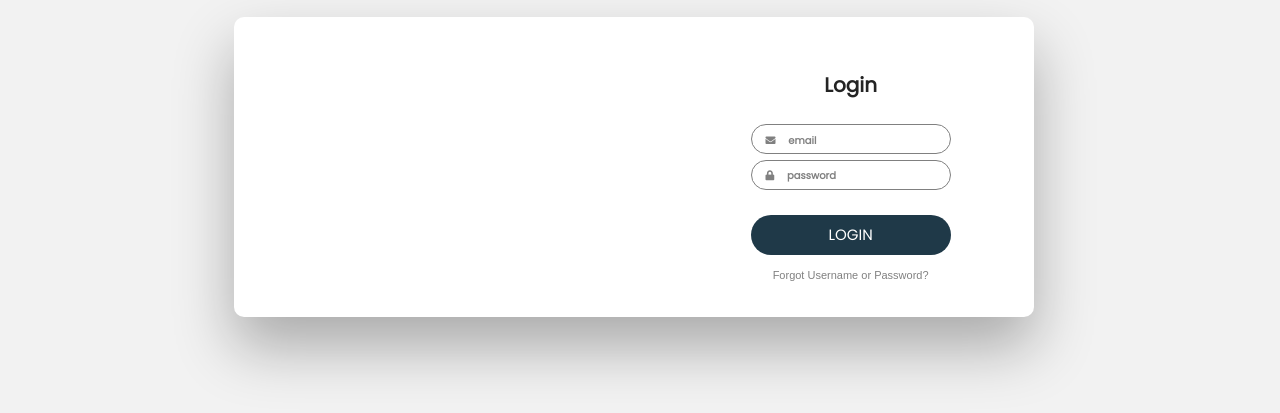
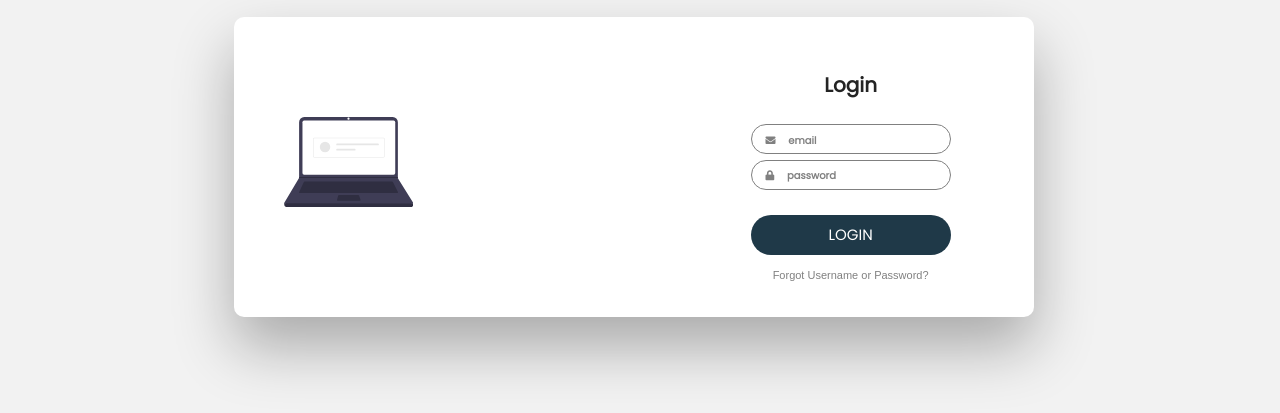
Before and after one commit to minskyyy/minskyyy.github.io, a plain HTML site: page index.html in a window 1280 px wide. Shown: the part 63-476 px from the top of the page. Drawn offline with nearby package versions, Linux system fonts and the light colour scheme.

Commit message:
Update index.html

```diff
--- a/index.html
+++ b/index.html
@@ -3,11 +3,13 @@
 <html lang="en">
 <head>
   <link href='https://fonts.googleapis.com/css?family=Poppins' rel='stylesheet'>
+  <link href="/css/main.css" rel="stylesheet" type="text/css" />
   <link rel="stylesheet" href="https://cdnjs.cloudflare.com/ajax/libs/font-awesome/5.15.3/css/all.min.css">
+
+
   <script src="script.js"></script>
 
-		<!-- link to main stylesheet -->
-		<link rel="stylesheet" type="text/css" href="/css/main.css">
+
   <meta charset="utf-8">
 
   <title>MINSKY</title>
@@ -75,7 +77,35 @@
     </ul>
   </nav>
 <div id="LoginForm">
+  <div id="LoginIcon">
+    <svg xmlns="http://www.w3.org/2000/svg" width="129.705" height="90.386" viewBox="0 0 129.705 90.386">
+      <g id="Desktop_alt" data-name="Desktop alt" transform="translate(-42.295 -13.066)">
+        <path id="Pfad_23" data-name="Pfad 23" d="M524.129,622.515H402.576a4.076,4.076,0,0,1-4.076-4.076h0a549.4,549.4,0,0,1,129.7,0h0a4.076,4.076,0,0,1-4.076,4.076Z" transform="translate(-356.205 -519.063)" fill="#2f2e41"/>
+        <path id="Pfad_24" data-name="Pfad 24" d="M528.2,320.926l-129.7-.24,15.032-25.294.072-.12V239.529a5.152,5.152,0,0,1,5.153-5.152h88.472a5.152,5.152,0,0,1,5.152,5.153v56.127Z" transform="translate(-356.205 -221.31)" fill="#3f3d56"/>
+        <path id="Pfad_25" data-name="Pfad 25" d="M485.291,250.957a1.68,1.68,0,0,0-1.678,1.678v50.827a1.68,1.68,0,0,0,1.678,1.678h89.427a1.68,1.68,0,0,0,1.678-1.678V252.635a1.68,1.68,0,0,0-1.678-1.678Z" transform="translate(-422.857 -234.294)" fill="#fff"/>
+        <path id="Pfad_26" data-name="Pfad 26" d="M473.757,531.718a.721.721,0,0,0-.653.419l-4.632,10.07a.719.719,0,0,0,.653,1.02h97.407a.719.719,0,0,0,.643-1.041l-5.035-10.07a.715.715,0,0,0-.643-.4Z" transform="translate(-410.949 -454.159)" fill="#2f2e41"/>
+        <circle id="Ellipse_8" data-name="Ellipse 8" cx="1.079" cy="1.079" r="1.079" transform="translate(105.709 13.666)" fill="#fff"/>
+        <path id="Pfad_27" data-name="Pfad 27" d="M644.908,593.619a.72.72,0,0,0-.694.532l-1.162,4.315a.719.719,0,0,0,.694.906h22.1a.719.719,0,0,0,.679-.955l-1.494-4.315a.72.72,0,0,0-.68-.484Z" transform="translate(-547.695 -502.634)" fill="#2f2e41"/>
+        <path id="Pfad_28" data-name="Pfad 28" d="M363.155,337.135v.959H264.306l.074-.12v-.839Z" transform="translate(-206.979 -264.011)" fill="#2f2e41"/>
+        <path id="Pfad_31" data-name="Pfad 31" d="M602.671,350.145H533.559a1.281,1.281,0,0,1-1.28-1.28V331.721a1.281,1.281,0,0,1,1.28-1.28h69.112a1.281,1.281,0,0,1,1.28,1.28v17.144A1.281,1.281,0,0,1,602.671,350.145Zm-69.112-19.192a.769.769,0,0,0-.768.768v17.144a.769.769,0,0,0,.768.768h69.112a.769.769,0,0,0,.768-.768V331.721a.769.769,0,0,0-.768-.768Z" transform="translate(-460.968 -296.539)" fill="#e6e6e6"/>
+        <circle id="Ellipse_11" data-name="Ellipse 11" cx="5.213" cy="5.213" r="5.213" transform="translate(78.117 37.883)" fill="#e6e6e6"/>
+        <path id="Pfad_32" data-name="Pfad 32" d="M640.066,356.8a.869.869,0,0,0,0,1.738h40.963a.869.869,0,0,0,0-1.738Z" transform="translate(-544.695 -317.184)" fill="#e6e6e6"/>
+        <path id="Pfad_33" data-name="Pfad 33" d="M640.066,380.842a.869.869,0,0,0,0,1.738h17.626a.869.869,0,0,0,0-1.738Z" transform="translate(-544.695 -336.008)" fill="#e6e6e6"/>
+      </g>
 
+
+          <g id="InputDesktop">
+          <path id="Pfad_31" data-name="Pfad 31" d="M602.671,350.145H533.559a1.281,1.281,0,0,1-1.28-1.28V331.721a1.281,1.281,0,0,1,1.28-1.28h69.112a1.281,1.281,0,0,1,1.28,1.28v17.144A1.281,1.281,0,0,1,602.671,350.145Zm-69.112-19.192a.769.769,0,0,0-.768.768v17.144a.769.769,0,0,0,.768.768h69.112a.769.769,0,0,0,.768-.768V331.721a.769.769,0,0,0-.768-.768Z" transform="translate(-448.115 12.961)" fill="#b2b2b2"/>
+          <circle id="Ellipse_11" data-name="Ellipse 11" cx="5.213" cy="5.213" r="5.213" transform="translate(90.969 347.383)" fill="#aedfff"/>
+          <path id="Pfad_32" data-name="Pfad 32" d="M640.066,356.8a.869.869,0,0,0,0,1.738h40.963a.869.869,0,0,0,0-1.738Z" transform="translate(-531.843 -7.684)" fill="#fe9aae"/>
+          <path id="Pfad_33" data-name="Pfad 33" d="M640.066,380.842a.869.869,0,0,0,0,1.738h17.626a.869.869,0,0,0,0-1.738Z" transform="translate(-531.843 -26.508)" fill="#fe9aae"/>
+        </g>
+
+
+    </svg>
+
+
+  </div>
 <div id="LoginInput">
     <form id="myForm">
 
@@ -135,8 +165,8 @@
     <path id="Pfad_17" data-name="Pfad 17" d="" transform="translate(61.797 247.272) rotate(180)" fill="#1f3948"/>
   </svg>
 
-<script src="https://github.com/minskyyy/minskyyy.github.io/blob/main/script.js"></script>
 <script src="/script/script.js"></script>
+<script src="https://ajax.googleapis.com/ajax/libs/jquery/2.1.1/jquery.min.js"></script>
 
 </body>
 </html>
```
